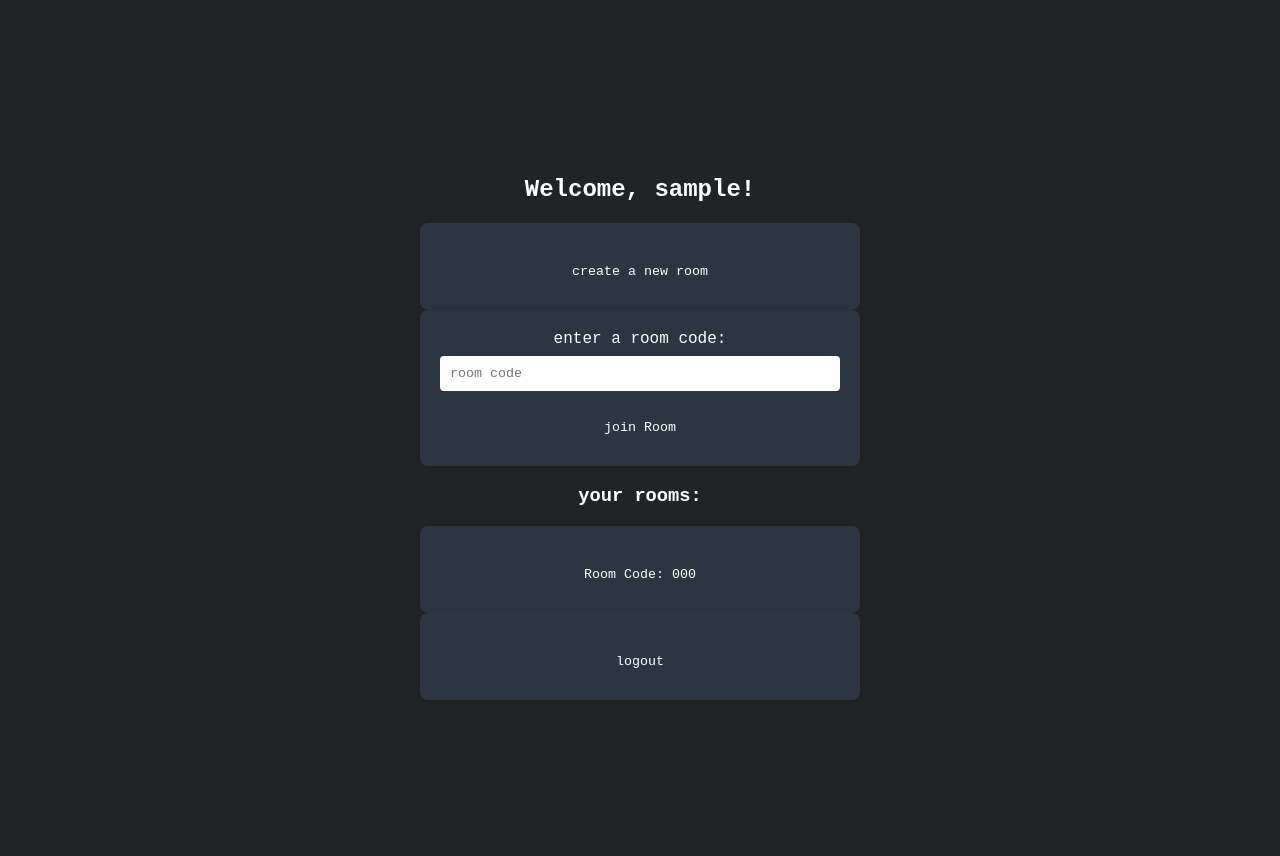
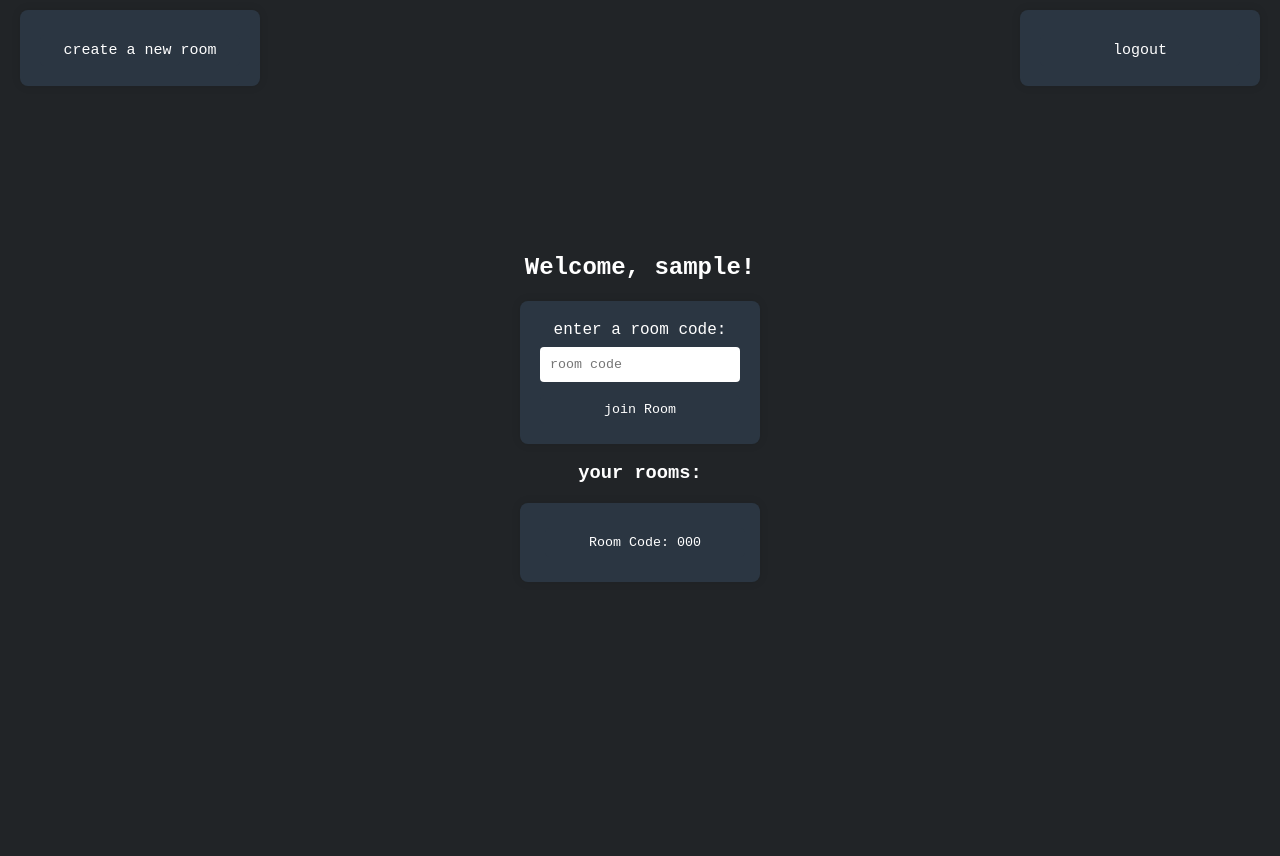
Before and after one commit to aryann4/chat-app, a Flask app: page /dashboard in a window 1280 px wide. After the commit the page ends 582 px from the top, so only its background shows below. Run offline with Flask 3, Linux system fonts and the light colour scheme; the visitor is signed in with stand-in values (Sample User, id 1); tables that the repository leaves empty hold one stand-in row (values such as "Sample post"); some libraries are stand-ins or nearby versions.

Commit message:
updated css

```diff
--- a/static/style.css
+++ b/static/style.css
@@ -1,6 +1,7 @@
-*{
+* {
   font-family: 'Courier New', Courier, monospace;
 }
+
 body {
   background-color: #212427;
   color: #fff;
@@ -14,23 +15,19 @@ body {
   justify-content: center;
   min-height: 100vh;
   margin: 0 auto;
-  padding: 20px;
+  padding: 0;
   max-width: 600px;
 }
 
-h2, h3 {
+h2,
+h3 {
   color: #fff;
 }
 
-ul {
-  list-style-type: none;
-  padding: 0;
-}
-
-/* Buttons */
-.button, .btn {
+.button,
+.btn {
   display: inline-block;
-  padding: 10px 20px;
+  padding: 6px 12px;
   text-decoration: none;
   color: #fff;
   background-color: #2b3642;
@@ -40,18 +37,20 @@ ul {
   cursor: pointer;
 }
 
-.button:hover, .btn:hover {
+.button:hover,
+.btn:hover {
   background-color: #21262c;
   border-color: #21262c;
 }
 
-.button:active, .btn:active {
+.button:active,
+.btn:active {
   transform: translateY(1px);
 }
 
 form {
   width: 100%;
-  max-width: 400px;
+  max-width: 200px;
   background-color: #2b3642;
   padding: 20px;
   border-radius: 8px;
@@ -76,9 +75,9 @@ form input[type="password"],
 
 form button[type="submit"],
 .btn-primary {
-  width:100%;
-  padding: 10px;
-  margin-top: 10px;
+  width: 100%;
+  padding: 6px 12px;
+  margin-top: 5px;
   background-color: #2b3642;
   color: #fff;
   border: 1px solid #2b3642;
@@ -118,19 +117,21 @@ form button[type="submit"]:active,
   border: 2px solid #000;
   border-radius: 10px;
   background-color: #fff;
-  height: 80vh;
+  height: calc(100vh - 100px);
   display: flex;
   flex-direction: column;
   width: 80vw;
   align-items: stretch;
   padding: 10px;
+  overflow-y: auto;
 }
+
 
 .messages {
   overflow-y: scroll;
   flex: 1;
   width: 100%;
-  color:#212427
+  color: #212427;
 }
 
 .inputs {
@@ -152,6 +153,70 @@ form button[type="submit"]:active,
   color: darkgray;
 }
 
-.thechatcode{
+.thechatcode {
   color: #212427;
 }
+
+.thecreatebutton button,
+.thelogoutbutton button {
+  padding: 8px 12px;
+}
+
+.thecreatebutton {
+  position: absolute;
+  top: 10px;
+  left: 20px;
+}
+
+.thelogoutbutton {
+  position: absolute;
+  top: 10px;
+  right: 20px;
+}
+
+.room-button {
+  display: inline-block;
+  padding: 8px 12px;
+  margin: 5px;
+  background-color: #2b3642;
+  color: #fff;
+  border: 1px solid #2b3642;
+  border-radius: 5px;
+  cursor: pointer;
+  transition: background-color 0.3s ease, border-color 0.3s ease, color 0.3s ease;
+}
+
+.room-button:hover {
+  background-color: #21262c;
+  border-color: #21262c;
+}
+
+.logout-btn {
+  font-size: 15px;
+}
+
+.create-btn {
+  font-size: 15px;
+}
+
+.user-info {
+  position: absolute;
+  top: 0;
+  right: 20px;
+}
+
+.inputs {
+  padding: 10px;
+  display: flex;
+  align-items: center;
+  overflow-x: hidden;
+}
+
+.inputs input[type="text"] {
+  flex: 1;
+  padding: 10px;
+  margin-right: 10px;
+  border: 1px solid #ccc;
+  border-radius: 5px;
+  max-width: 100%;
+}
```
